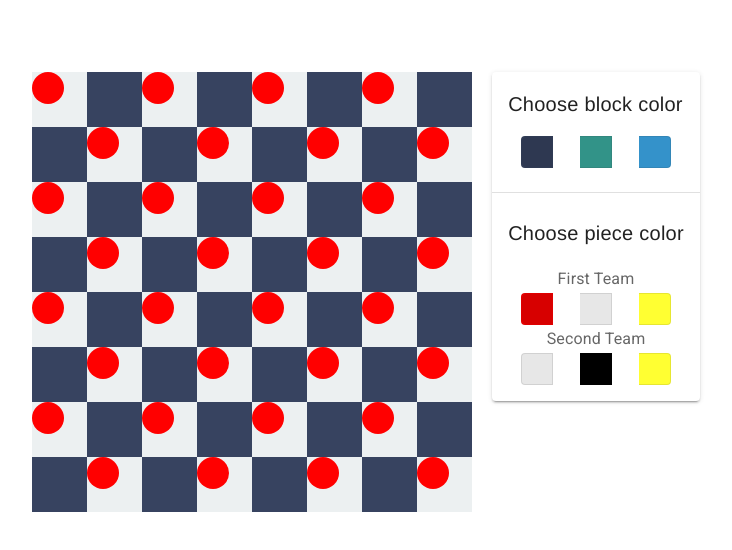
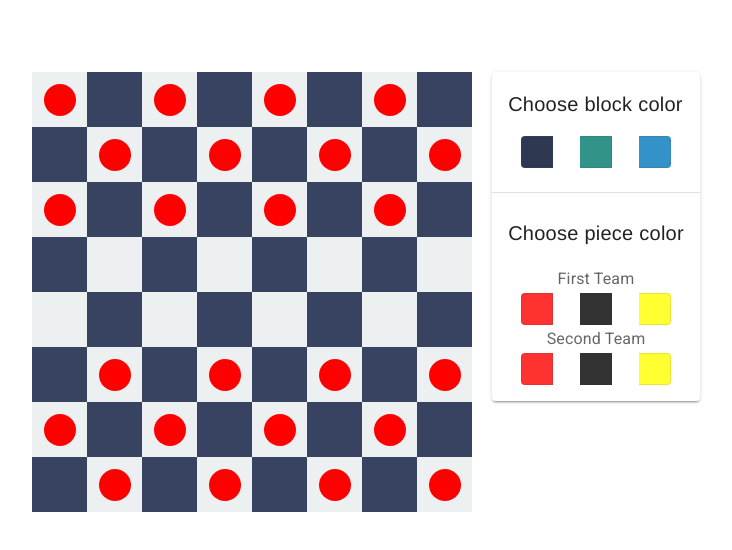
Before and after one commit to Najia25/checkers-board-game, a Vue app: page / in a window 1280 px wide. Shown: the top 550 px of the page, without its empty margins (284-1016 px from the left). Built offline with nearby package versions, Linux system fonts and the light colour scheme.

Commit message:
pieces added to board

```diff
--- a/src/components/Board.vue
+++ b/src/components/Board.vue
@@ -2,17 +2,20 @@
   <div class="grid mx-5">
     <div
       class="board-row d-flex flex-nowrap flex-row"
-      v-for="x in 8"
+      v-for="x in size"
       :key="x"
     >
       <div
         class="block"
-        v-for="y in 8"
+        v-for="y in size"
         :key="y"
-        :style="[(!(x % 2) && y % 2) || ((x % 2) && !(y % 2)) ? { background: blockColor} : null]"
+        :style="[(!(x % 2) && y % 2) || (x % 2 && !(y % 2)) ? { background: blockColor} : null]"
       >
+      <!-- display piece where row(x) and column(y) both are even and where row(x) and column(y) both are odd -->
+      <!-- hide piece in the middle two rows -->
       <Piece
-        v-if="((x % 2) && y % 2) || (!(x % 2) && !(y % 2))"
+        v-if="( (x % 2 && y % 2) || (!(x % 2) && !(y % 2)) )"
+        :class="{'d-none': (x === size / 2 || x === (size / 2) + 1)}"
       />
       </div>
     </div>
@@ -23,6 +26,11 @@
 import Piece from './Piece'
 export default {
   name: 'Board',
+  data () {
+    return {
+      size: 8
+    }
+  },
   components: {
     Piece
   },
@@ -39,5 +47,6 @@ export default {
   height: 55px;
   width: 55px;
   background: #ECF0F1;
+  position: relative;
 }
 </style>
--- a/src/components/ColorSettings.vue
+++ b/src/components/ColorSettings.vue
@@ -23,14 +23,14 @@
         <div class="subtitle-1">
         First Team
         </div>
-        <v-btn-toggle class="d-flex justify-space-around" v-model="pieceColorFirstTeam" mandatory>
+        <v-btn-toggle class="d-flex justify-space-around" v-model="pieceColorFirstTeam">
           <v-btn
             v-for="item in pieceColors"
             :key="item"
             :style="{background: item}"
             x-small
             :value="item"
-            :disabled="item === selectedPieceColorSecondTeam"
+            :class="{'disable-events': item === selectedPieceColorSecondTeam}"
             fab
           >
           </v-btn>
@@ -39,14 +39,14 @@
         <div class="subtitle-1">
           Second Team
         </div>
-        <v-btn-toggle class="d-flex justify-space-around" v-model="pieceColorSecondTeam" mandatory>
+        <v-btn-toggle class="d-flex justify-space-around" v-model="pieceColorSecondTeam">
           <v-btn
             v-for="item in pieceColors"
             :key="item"
             :style="{background: item}"
             x-small
             :value="item"
-            :disabled="item === selectedPieceColorFirstTeam"
+            :class="{'disable-events': item === selectedPieceColorFirstTeam}"
             fab
           >
           </v-btn>
@@ -84,5 +84,7 @@ export default {
 </script>
 
 <style lang="scss" scoped>
-
+.disable-events {
+  pointer-events: none;
+}
 </style>
--- a/src/components/Piece.vue
+++ b/src/components/Piece.vue
@@ -15,6 +15,10 @@ export default {
   height: 32px;
   border-radius: 50%;
   background: red;
+  position: absolute;
+  top: 50%;
+  left: 50%;
+  transform: translate(-50%, -50%);
 }
 
 </style>
```
